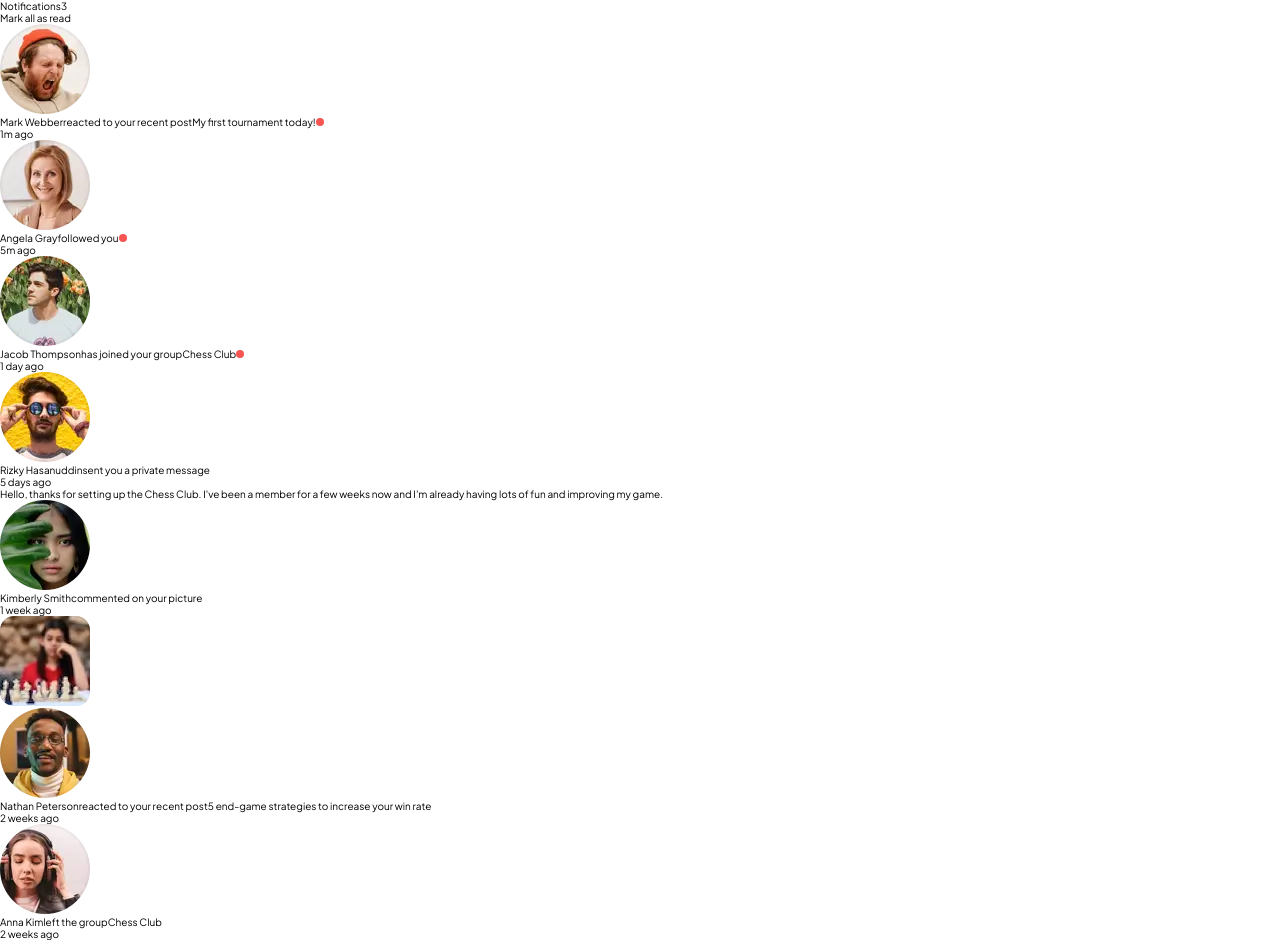
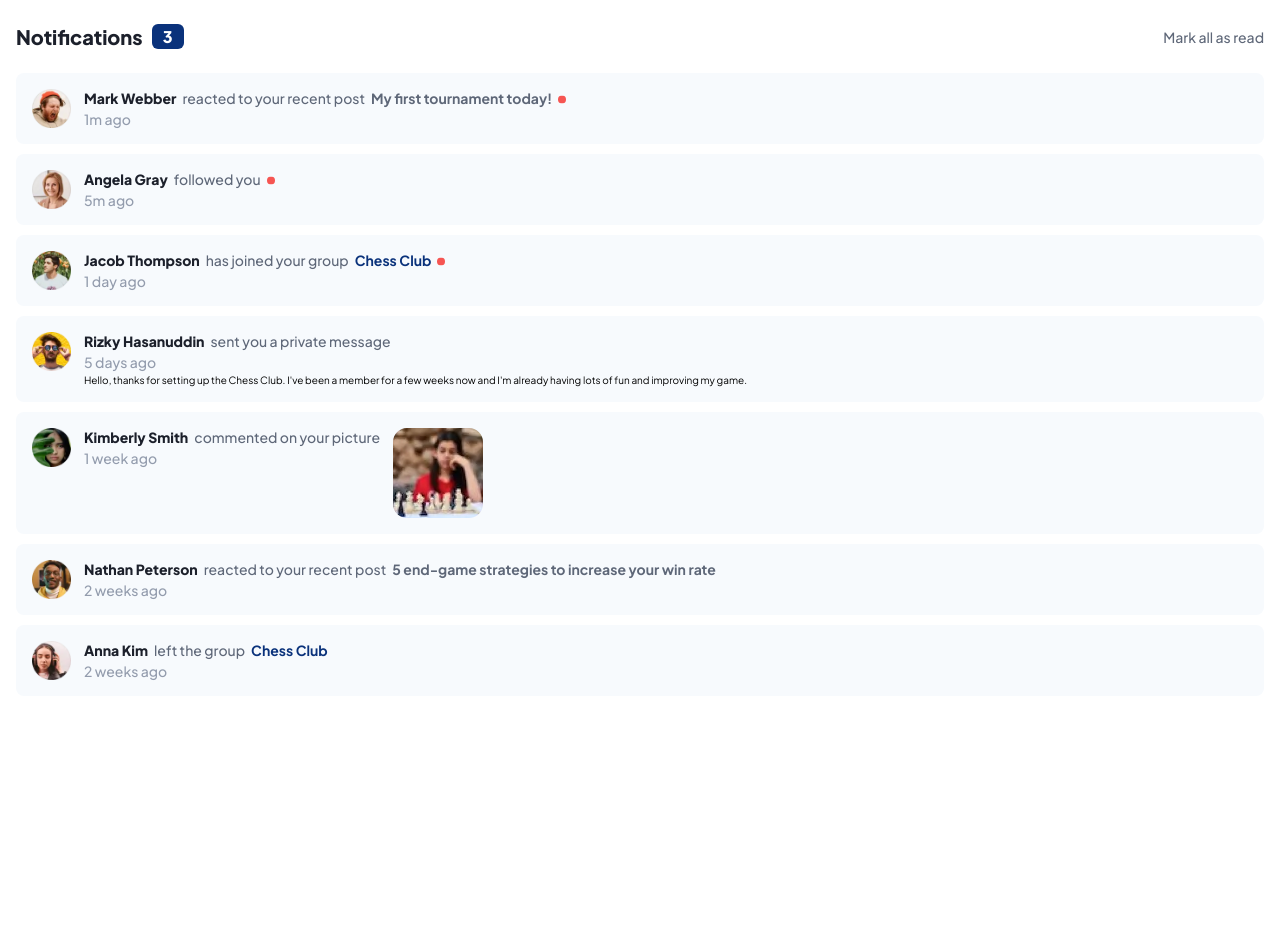
Before and after one commit to AdamHaniff/Notifications-Page, a React (Create React App) app: page / in a window 1280 px wide. After the commit the page ends 800 px from the top, so only its background shows below. Built offline with nearby package versions, Linux system fonts and the light colour scheme.

Commit message:
Styled notification__time in 375px layout

```diff
--- a/src/App.js
+++ b/src/App.js
@@ -3,7 +3,7 @@ import Notifications from "./Notifications";
 
 function App() {
   return (
-    <div>
+    <div className="app">
       <Header />
       <Notifications />
     </div>
--- a/src/Header.js
+++ b/src/Header.js
@@ -1,7 +1,7 @@
 function Header() {
   return (
     <header className="header">
-      <div className="header__notifications-number">
+      <div className="header__notifications-text-number">
         <span className="header__notifications-text">Notifications</span>
         <span className="header__notifications-number">3</span>
       </div>
--- a/src/Notification.js
+++ b/src/Notification.js
@@ -19,6 +19,7 @@ function Notification({ notificationObj }) {
               height="8"
               viewBox="0 0 8 8"
               fill="none"
+              className="notification__unread"
             >
               <circle cx="4" cy="4" r="4" fill="#F65552" />
             </svg>
--- a/src/css/main.css
+++ b/src/css/main.css
@@ -19,4 +19,109 @@ body {
 html,
 body {
   height: 100%;
+}
+
+body {
+  padding: 2.4rem 1.6rem;
+}
+
+.app {
+  display: flex;
+  flex-direction: column;
+  gap: 2.4rem;
+}
+
+.header {
+  display: flex;
+  justify-content: space-between;
+  align-items: center;
+}
+.header__notifications-text-number {
+  display: flex;
+  gap: 0.9rem;
+  align-items: center;
+}
+.header__notifications-text {
+  color: #1c202b;
+  font-size: 2rem;
+  font-weight: 800;
+}
+.header__notifications-number {
+  width: 3.2rem;
+  height: 2.5rem;
+  border-radius: 0.6rem;
+  background: #0a327b;
+  display: flex;
+  justify-content: center;
+  align-items: center;
+  color: #fff;
+  font-size: 1.6rem;
+  font-weight: 800;
+}
+.header__mark {
+  color: #5e6778;
+  font-size: 1.4rem;
+  font-weight: 500;
+}
+
+.notifications {
+  display: flex;
+  flex-direction: column;
+  gap: 1rem;
+}
+
+.notification {
+  display: flex;
+  gap: 1.3rem;
+  width: 100%;
+  padding: 1.6rem;
+  border-radius: 0.8rem;
+  background: #f7fafd;
+}
+.notification__avatar {
+  display: block;
+  width: 3.9rem;
+  height: 3.9rem;
+}
+.notification__text-time {
+  display: flex;
+  flex-direction: column;
+  gap: 0.3rem;
+}
+.notification__name {
+  display: inline-block;
+  color: #1c202b;
+  font-size: 1.4rem;
+  font-weight: 800;
+}
+.notification__action {
+  color: #5e6778;
+  font-size: 1.4rem;
+  font-weight: 500;
+  margin-left: 0.6rem;
+}
+.notification__post {
+  color: #5e6778;
+  font-size: 1.4rem;
+  font-weight: 700;
+  margin-left: 0.6rem;
+}
+.notification__group {
+  display: inline-block;
+  color: #0a327b;
+  font-size: 1.4rem;
+  font-weight: 700;
+  margin-left: 0.6rem;
+}
+.notification__unread {
+  display: inline-block;
+  width: 0.8rem;
+  height: 0.81rem;
+  margin-left: 0.6rem;
+  transform: translateY(-0.05rem);
+}
+.notification__time {
+  color: #939cad;
+  font-size: 1.4rem;
+  font-weight: 500;
 }/*# sourceMappingURL=main.css.map */
--- a/src/sass/main.scss
+++ b/src/sass/main.scss
@@ -42,3 +42,123 @@ body {
 }
 
 // ********** 375px LAYOUT **********
+body {
+  padding: 2.4rem 1.6rem;
+}
+
+// ************** APP *************
+.app {
+  display: flex;
+  flex-direction: column;
+  gap: 2.4rem;
+}
+
+// ************* HEADER *************
+.header {
+  display: flex;
+  justify-content: space-between;
+  align-items: center;
+
+  &__notifications-text-number {
+    display: flex;
+    gap: 0.9rem;
+    align-items: center;
+  }
+
+  &__notifications-text {
+    color: $color-dark;
+    font-size: 2rem;
+    font-weight: $fw-extra-bold;
+  }
+
+  &__notifications-number {
+    width: 3.2rem;
+    height: 2.5rem;
+    border-radius: 0.6rem;
+    background: $color-catalina-blue;
+    display: flex;
+    justify-content: center;
+    align-items: center;
+    color: $color-white;
+    font-size: 1.6rem;
+    font-weight: $fw-extra-bold;
+  }
+
+  &__mark {
+    color: $color-shuttle-grey;
+    font-size: 1.4rem;
+    font-weight: $fw-medium-bold;
+  }
+}
+
+// ********* NOTIFICATIONS *********
+.notifications {
+  display: flex;
+  flex-direction: column;
+  gap: 1rem;
+}
+
+// ********** NOTIFICATION **********
+.notification {
+  display: flex;
+  gap: 1.3rem;
+  width: 100%;
+  padding: 1.6rem;
+  border-radius: 0.8rem;
+  background: $color-alabaster;
+
+  &__avatar {
+    display: block;
+    width: 3.9rem;
+    height: 3.9rem;
+  }
+
+  &__text-time {
+    display: flex;
+    flex-direction: column;
+    gap: 0.3rem;
+  }
+
+  &__name {
+    display: inline-block;
+    color: $color-dark;
+    font-size: 1.4rem;
+    font-weight: $fw-extra-bold;
+  }
+
+  &__action {
+    color: $color-shuttle-grey;
+    font-size: 1.4rem;
+    font-weight: $fw-medium-bold;
+    margin-left: 0.6rem;
+  }
+
+  &__post {
+    color: $color-shuttle-grey;
+    font-size: 1.4rem;
+    font-weight: $fw-bold;
+    margin-left: 0.6rem;
+  }
+
+  &__group {
+    display: inline-block;
+    color: $color-catalina-blue;
+    font-size: 1.4rem;
+    font-weight: $fw-bold;
+    margin-left: 0.6rem;
+  }
+
+  &__unread {
+    display: inline-block;
+    width: 0.8rem;
+    height: 0.81rem;
+    margin-left: 0.6rem;
+    transform: translateY(-0.05rem);
+  }
+
+  &__time {
+    color: $color-cadet-grey;
+    font-size: 1.4rem;
+    font-weight: $fw-medium-bold;
+  }
+}
```
Also changed, not shown: 1 other file (tests, documents, lock files or other folders).
